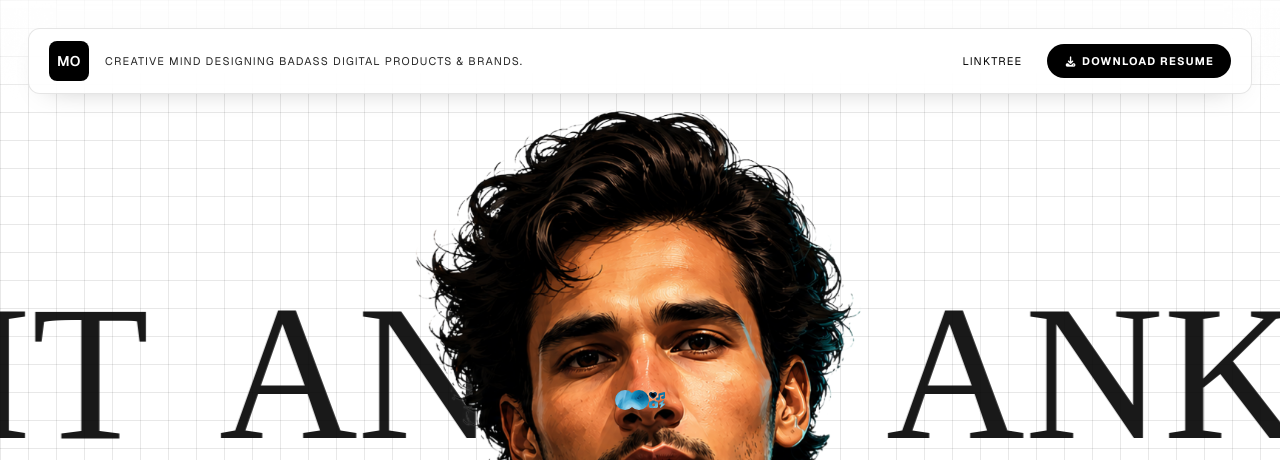
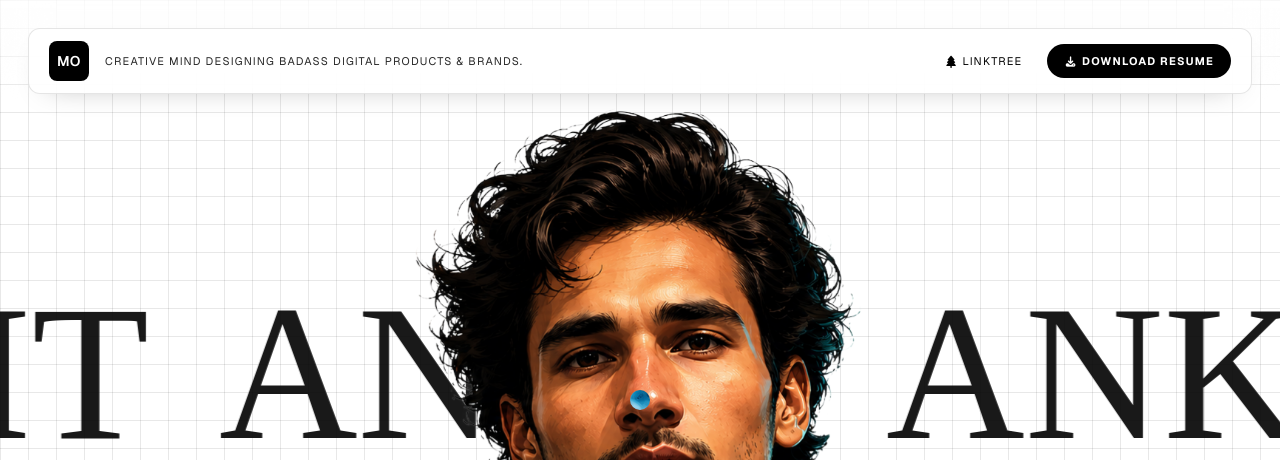
Before and after one commit to ankit81413/PortFolio_01, a Next.js app: page / in a window 1280 px wide. Shown: the top 460 px of the page. Built offline with nearby package versions, Linux system fonts and the light colour scheme.

Commit message:
Cursor Done

```diff
--- a/app/components/CursorInvert.tsx
+++ b/app/components/CursorInvert.tsx
@@ -1,11 +1,13 @@
 'use client';
 
-import { useEffect, useRef } from "react";
+import { useEffect, useRef, useState } from "react";
 import { CursorVisual } from "./CursorVisual";
 
 export function CursorInvert() {
   const cursorRef = useRef<HTMLDivElement>(null);
   const hoveredElementRef = useRef<Element | null>(null);
+  const [isHovering, setIsHovering] = useState(false);
+  const HOVER_SCALE = 2.5;
 
   useEffect(() => {
     const cursor = cursorRef.current;
@@ -17,6 +19,10 @@ export function CursorInvert() {
     const setCursorPosition = (x: number, y: number, scale = 1) => {
       cursor.style.transform = `translate3d(${x}px, ${y}px, 0) translate(-50%, -50%) scale(${scale})`;
     };
+    const applyHoverState = (hovered: boolean) => {
+      cursor.classList.toggle("is-hovered", hovered);
+      setIsHovering((prev) => (prev === hovered ? prev : hovered));
+    };
 
     let mouseX = window.innerWidth / 2;
     let mouseY = window.innerHeight / 2;
@@ -26,7 +32,9 @@ export function CursorInvert() {
       mouseY = event.clientY;
       const target = event.target;
       if (!(target instanceof Element)) {
-        setCursorPosition(mouseX, mouseY, hoveredElementRef.current ? 2 : 1);
+        const hovered = Boolean(hoveredElementRef.current);
+        setCursorPosition(mouseX, mouseY, hovered ? HOVER_SCALE : 1);
+        applyHoverState(hovered);
         return;
       }
 
@@ -46,7 +54,9 @@ export function CursorInvert() {
         hoveredElementRef.current = interactiveElement;
       }
 
-      setCursorPosition(mouseX, mouseY, interactiveElement ? 2 : 1);
+      const hovered = Boolean(interactiveElement);
+      setCursorPosition(mouseX, mouseY, hovered ? HOVER_SCALE : 1);
+      applyHoverState(hovered);
     };
 
     setCursorPosition(mouseX, mouseY, 1);
@@ -60,7 +70,7 @@ export function CursorInvert() {
 
   return (
     <div ref={cursorRef} aria-hidden="true" className="invert-cursor-eight">
-      <CursorVisual />
+      <CursorVisual isHovering={isHovering} />
     </div>
   );
 }
--- a/app/components/CursorVisual.tsx
+++ b/app/components/CursorVisual.tsx
@@ -1,9 +1,22 @@
-export function CursorVisual() {
+'use client';
+
+import { useEffect } from "react";
+
+type CursorVisualProps = {
+  isHovering: boolean;
+};
+
+export function CursorVisual({ isHovering }: CursorVisualProps) {
+  useEffect(() => {
+    console.log(isHovering);
+  }, [isHovering]);
+
   return (
-    <>
-      <span className="invert-cursor-lobe" />
-      <span className="invert-cursor-lobe" />
-      <i className="fa-solid fa-icons text-white"></i>
-    </>
+    <div className={`cursor-visual${isHovering ? " is-hovering" : ""}`}>
+      <span className="cursor-gemini-outer" aria-hidden="true">
+        <span className="cursor-gemini-shape" />
+      </span>
+      <span className={`invert-cursor-lobe ${isHovering ? " hidden" : ""}`} />
+    </div>
   );
 }
--- a/app/components/Navbar.tsx
+++ b/app/components/Navbar.tsx
@@ -68,8 +68,9 @@ export function Navbar() {
         <div className="hidden items-center gap-3 text-[11px] uppercase tracking-[0.11em] text-black md:flex">
           <a
             href="#"
-            className="rounded-full border border-transparent px-3 py-2 transition-all duration-200 hover:border-black/10 hover:bg-black/[0.03]"
+            className="inline-flex items-center gap-1 rounded-full border border-transparent px-3 py-2 transition-all duration-200 hover:border-black/10 hover:bg-black/[0.03]"
           >
+            <i className="fa-solid fa-tree" aria-hidden="true"></i>
             Linktree
           </a>
           <a
--- a/app/globals.css
+++ b/app/globals.css
@@ -137,7 +137,7 @@ html {
   position: fixed;
   left: 0;
   top: 0;
-  width: 34px;
+  width: 20px;
   height: 20px;
   transform: translate3d(-200px, -200px, 0) translate(-50%, -50%);
   pointer-events: none;
@@ -147,6 +147,8 @@ html {
   align-items: center;
   justify-content: center;
   gap: 0;
+  /* mix-blend-mode: normal; */
+
   mix-blend-mode: difference;
   will-change: transform;
   transition: 180ms ease;
@@ -159,8 +161,106 @@ html {
   height: 20px;
   border-radius: 999px;
   background: #ffffff;
+  position: relative;
+  z-index: 2;
+  transition: transform 180ms ease;
 }
 
 .invert-cursor-lobe + .invert-cursor-lobe {
   margin-left: -6px;
 }
+
+.cursor-visual {
+  position: relative;
+  width: 100%;
+  height: 100%;
+  display: grid;
+  place-items: center;
+  overflow: visible;
+  isolation: isolate;
+}
+
+.cursor-gemini-outer {
+  position: absolute;
+  left: 50%;
+  top: 50%;
+  width: 32px;
+  height: 32px;
+  transform: translate(-50%, -50%) scale(0.7);
+  opacity: 0;
+  z-index: 1;
+
+  transition: opacity 180ms ease, transform 180ms ease;
+}
+
+.cursor-gemini-shape {
+  width: 100%;
+  height: 100%;
+  display: block;
+  border-radius: 999px;
+  background: #ffffff;
+  box-shadow: 0 0 0 2px rgba(255, 255, 255, 0.25), 0 0 18px rgba(255, 255, 255, 0.45);
+  transform-origin: 50% 50%;
+}
+
+.cursor-visual.is-hovering .cursor-gemini-outer {
+  opacity: 1;
+  transform: translate(-50%, -50%) scale(1);
+}
+
+/* .cursor-visual.is-hovering .cursor-gemini-shape {
+  animation: cursor-shape-cycle 2.6s steps(1, end) infinite,
+    gemini-outer-spin 2.2s linear infinite;
+} */
+
+.cursor-visual.is-hovering .cursor-gemini-shape {
+  animation: cursor-shape-cycle 5s steps(1, end) infinite,
+    gemini-outer-spin 8s linear infinite;
+}
+
+.invert-cursor-eight.is-hovered .invert-cursor-lobe {
+  transform: scale(0.78);
+}
+
+@keyframes cursor-shape-cycle {
+  0%,
+  19.99% {
+    clip-path: ellipse(50% 50% at 50% 50%);
+    border-radius: 999px;
+  }
+  20%,
+  39.99% {
+    clip-path: path(
+      "M 50 8 Q 58 8 64 14 L 84 28 Q 90 32 88 40 L 76 78 Q 74 86 66 86 L 34 86 Q 26 86 24 78 L 12 40 Q 10 32 16 28 L 36 14 Q 42 8 50 8 Z"
+    );
+    border-radius: 0;
+  }
+  40%,
+  59.99% {
+    clip-path: path(
+      "M 50 8 C 56 16 64 16 72 12 C 76 20 84 24 92 24 C 90 32 94 40 100 50 C 94 60 90 68 92 76 C 84 76 76 80 72 88 C 64 84 56 84 50 92 C 44 84 36 84 28 88 C 24 80 16 76 8 76 C 10 68 6 60 0 50 C 6 40 10 32 8 24 C 16 24 24 20 28 12 C 36 16 44 16 50 8 Z"
+    );
+    border-radius: 0;
+  }
+  60%,
+  79.99% {
+    clip-path: path(
+      "M 24 14 Q 28 8 36 10 L 64 10 Q 72 8 76 14 L 90 42 Q 94 50 90 58 L 76 86 Q 72 92 64 90 L 36 90 Q 28 92 24 86 L 10 58 Q 6 50 10 42 Z"
+    );
+    border-radius: 0;
+  }
+  80%,
+  100% {
+    clip-path: inset(18% 0% 18% 0% round 999px);
+    border-radius: 999px;
+  }
+}
+
+@keyframes gemini-outer-spin {
+  from {
+    transform: rotate(0deg);
+  }
+  to {
+    transform: rotate(360deg);
+  }
+}
```
